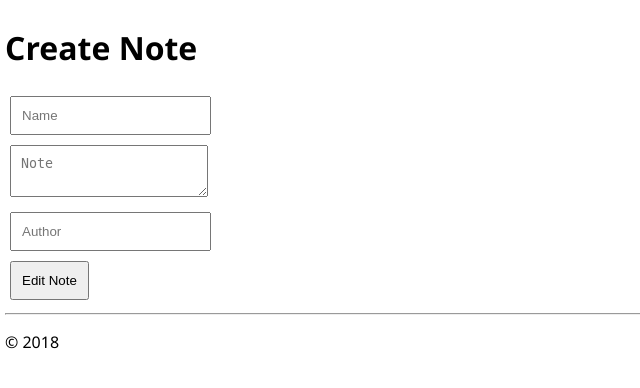
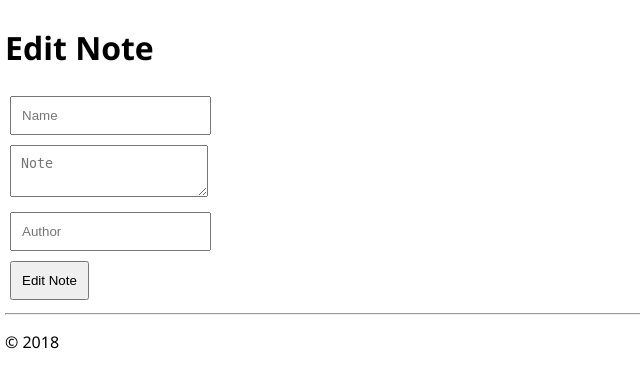
Before and after one commit to PBI22/Agil-Flask-Note-Projekt, a Flask app: page /edit/ in a window 1280 px wide. Shown: the part 39-427 px from the top of the page, without its empty margins (0-640 px from the left). Run offline with Flask 3, Linux system fonts and the light colour scheme.

Commit message:
feature-5.2

```diff
--- a/hello_app/templates/editnote.html
+++ b/hello_app/templates/editnote.html
@@ -16,7 +16,7 @@ Edit Note
     # created (genereres automatisk)
 
 -->
-<h1>Create Note</h1>
+<h1>Edit Note</h1>
 
 <!-- Lav input felter -->
 <form action="/create/" method="post">
```
